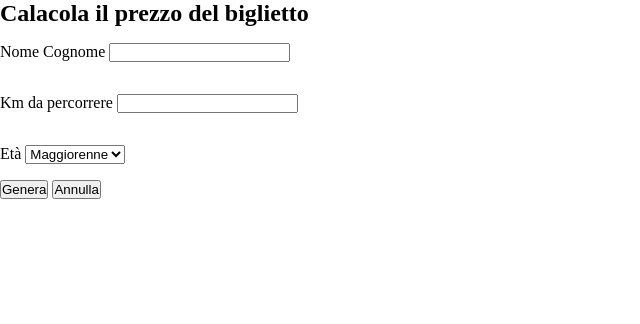
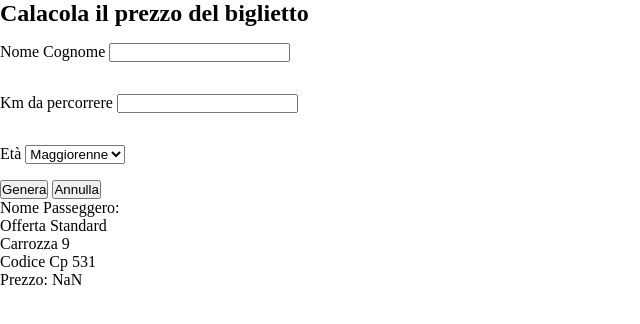
Before and after one commit to Zibo88/js-biglietto-treno-form, a plain HTML site: page index.html in a window 1280 px wide. Both pictures are taken after a click on the button "Genera". Shown: the whole page, without its empty margins (0-640 px from the left). Drawn offline with Linux system fonts and the light colour scheme.

```diff
--- a/css/style.css
+++ b/css/style.css
@@ -7,3 +7,11 @@
 .form-item {
     padding: 1rem 0;
 }
+
+#finished-ticket {
+    display: none;
+}
+
+#finished-ticket.active {
+    display:block;
+}
--- a/index.html
+++ b/index.html
@@ -32,16 +32,44 @@
             <select id="user-age">
                 <option value="maggiorenne">Maggiorenne</option>
                 <option value="minorenne">Minorenne</option>
-                <option value="over65">Over 65</option>
+                <option value="over">Over 65</option>
             </select>
         </div>
 
+        <!-- bottoni -->
         <button id="generate-ticket">Genera</button>
         <button id="cancel-ticket">Annulla</button>
 
+    </div>
 
+    <!-- Biglietto completo -->
+    <div id="finished-ticket">
+        <div>
+            Nome Passeggero:
+            <span id="ticket-name"></span>
+        </div>
 
+        <div>
+            Offerta
+            <span id="offer"></span>
+        </div>
+
+        <div>
+            Carrozza
+            <span id="carriage">Carrozza</span>
+        </div>
+
+        <div>
+            Codice Cp
+            <span id="cpcode"> Codice CP</span>
+        </div>
+
+        <div>
+            Prezzo:
+            <span id="price"></span>
+        </div>
     </div>
+
 
 
 
--- a/js/script.js
+++ b/js/script.js
@@ -34,23 +34,37 @@ generateButton.addEventListener('click',
         // prezzo finale scontato
         if (userAge === 'minorenne') {
             discount = ticketPrice * 0.2;
+            document.getElementById('offer').innerHTML = 'Offer minor'
 
         } else if (userAge === 'over') {
             discount = ticketPrice * 0.4;
+            document.getElementById('offer').innerHTML = 'Offer over'
+        }else {
+            ticketPrice;
+            document.getElementById('offer').innerHTML = 'Standard'
+
         }
 
+        // prezzo finale
         let finalPrice = ticketPrice - discount;
-        console.log(finalPrice)
 
+        // biglietto finale
         document.getElementById('ticket-name').innerHTML = userName;
         document.getElementById ('carriage').innerHTML = Math.floor(Math.random() * 10);
         document.getElementById ('cpcode').innerHTML= Math.floor(Math.random() * 1000)
         document.getElementById('price').innerHTML=  finalPrice.toFixed(2);
         document.getElementById ('finished-ticket').classList.add('active');
+    }
+);
+
+const cancelTicket = document.getElementById('cancel-ticket');
+
+cancelTicket .addEventListener('click',
+    function() {
+        document.getElementById('finished-ticket') .classList.remove('active');
+        document.getElementById('user-name').value='';
+        document.getElementById('user-km').value='';
+        document.getElementById('user-age').value='maggiorenne';
 
     }
-
-
-
-
 )
```
